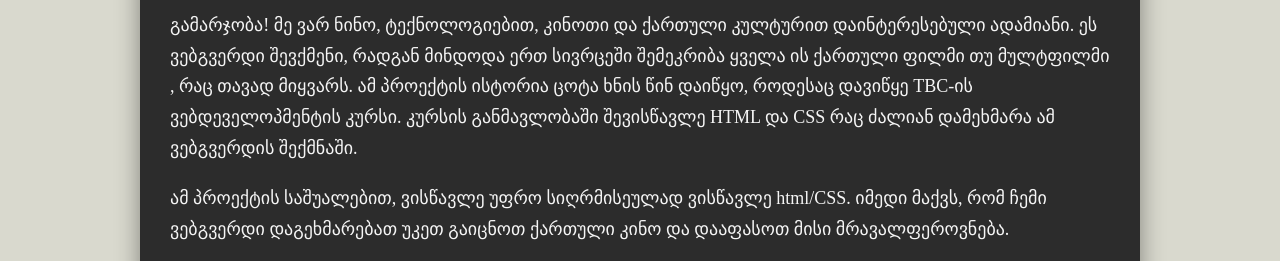
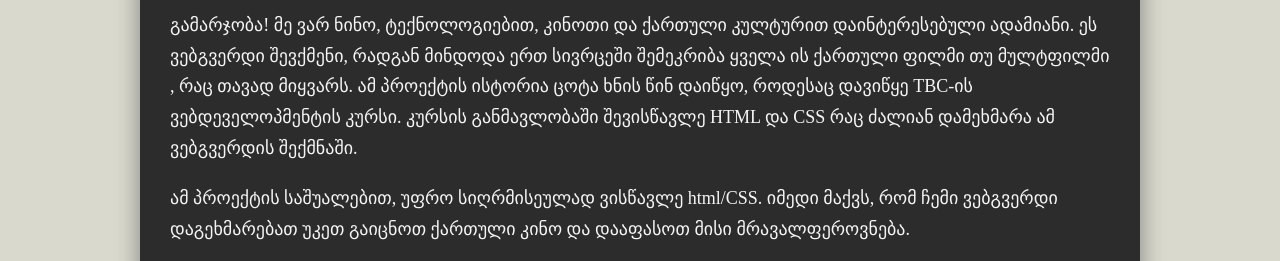
Before and after one commit to ninotusa/finaluri-proeqti-nino-tusishvili, a plain HTML site: page aboutus.html in a window 1280 px wide. Shown: the part 486-747 px from the top of the page. Drawn offline with Linux system fonts and the light colour scheme; a web font is replaced by a local one.

Commit message:
shesworeba 2

```diff
--- a/aboutus.html
+++ b/aboutus.html
@@ -41,7 +41,7 @@
                     კურსის განმავლობაში შევისწავლე HTML და CSS რაც ძალიან დამეხმარა ამ ვებგვერდის შექმნაში.
                 </p>
                 <p>
-                    ამ პროექტის საშუალებით, ვისწავლე უფრო სიღრმისეულად  ვისწავლე html/CSS.
+                    ამ პროექტის საშუალებით,  უფრო სიღრმისეულად  ვისწავლე html/CSS.
                     იმედი მაქვს, რომ ჩემი ვებგვერდი დაგეხმარებათ უკეთ გაიცნოთ ქართული კინო და დააფასოთ მისი მრავალფეროვნება.
                 </p>
                 <p>
```
